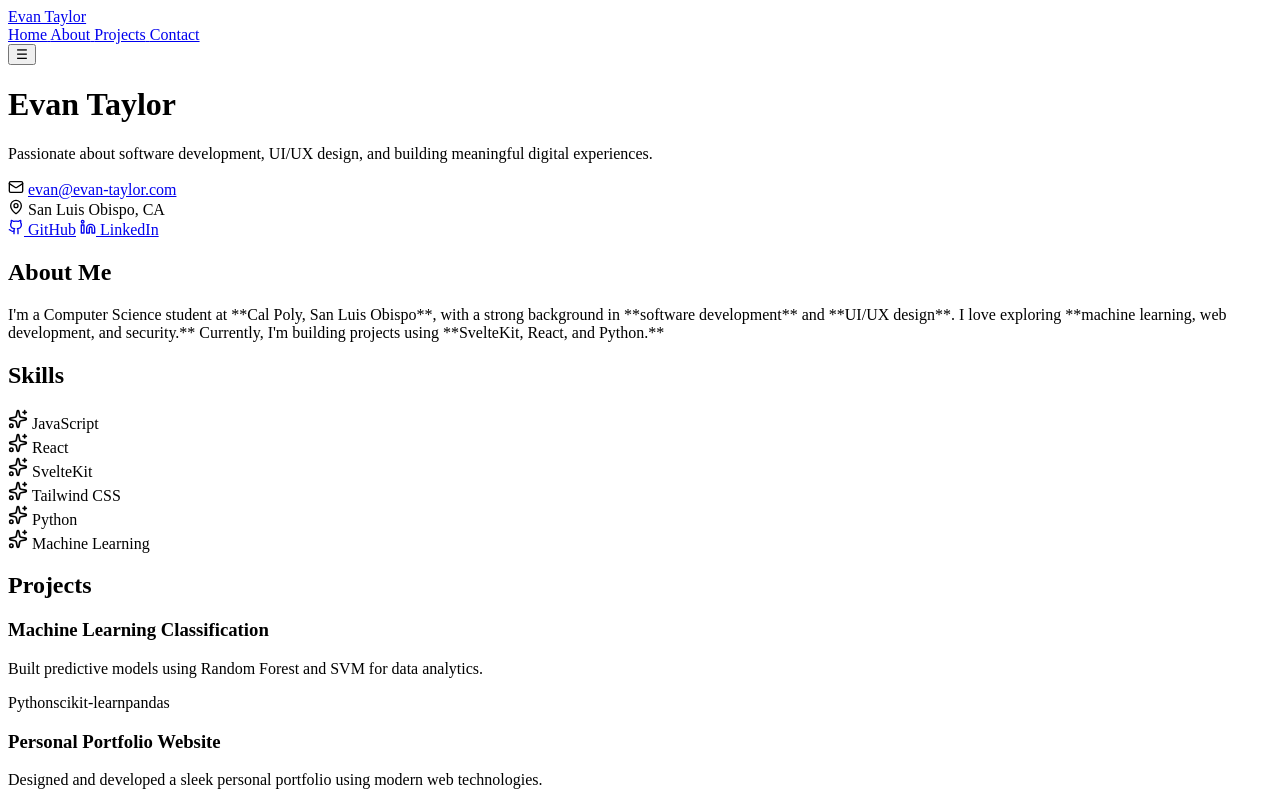
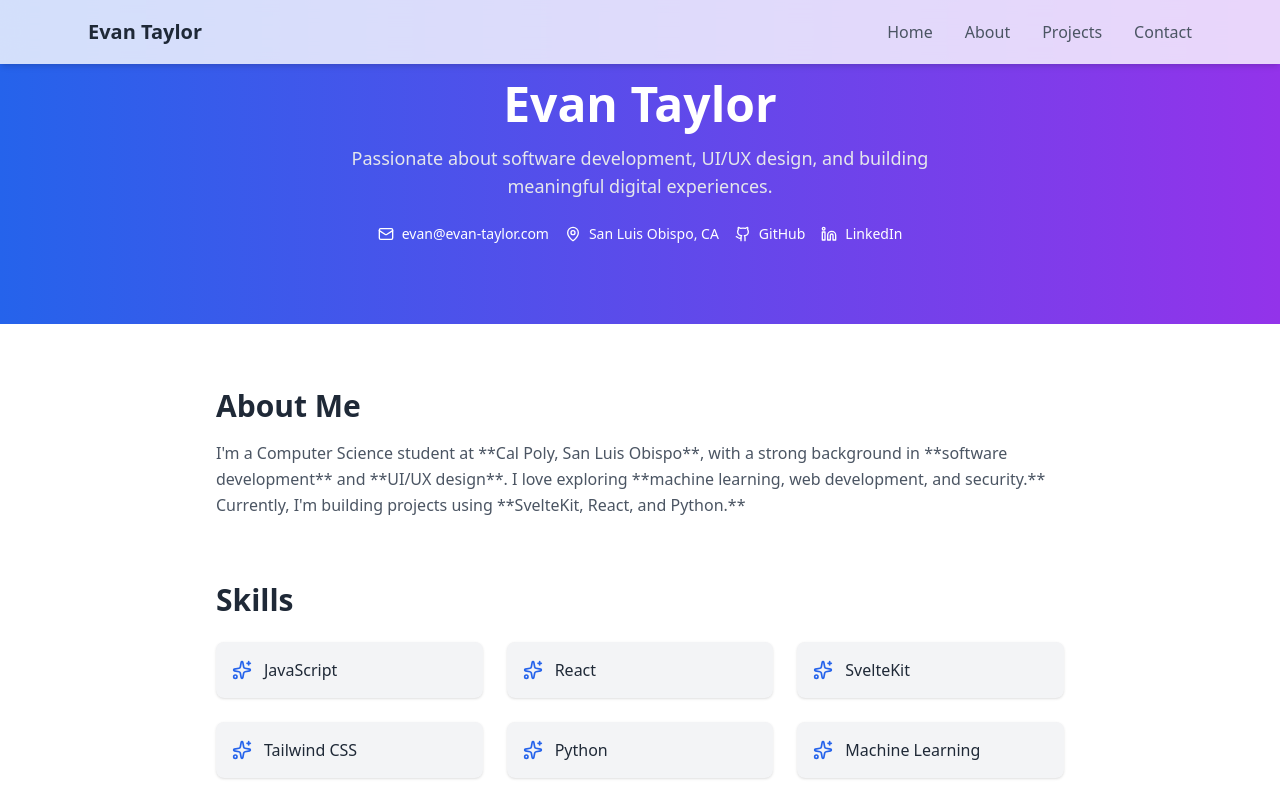
Before and after one commit to evan-taylor/Website, a SvelteKit app: page / in a window 1280 px wide. Shown: the top 800 px of the page. Built offline with nearby package versions, Linux system fonts and the light colour scheme.

Commit message:
Fix for CSS not being applied

```diff
--- a/src/routes/+layout.svelte
+++ b/src/routes/+layout.svelte
@@ -2,8 +2,10 @@
   import { onMount } from "svelte";
   import Navbar from "../components/Navbar.svelte"; // Your navigation bar
   import Footer from "../components/Footer.svelte"; // Your footer
+  import "../styles/global.css";
 
-  let theme = "light"; // Default theme
+
+  let theme = "dark"; // Default theme
 
   // Persist theme selection
   onMount(() => {
--- a/tailwind.config.js
+++ b/tailwind.config.js
@@ -1,17 +1,8 @@
+/** @type {import('tailwindcss').Config} */
 export default {
-    content: ["./index.html", "./src/**/*.{js,ts,jsx,tsx}", "./pages/**/*.{js,ts,jsx,tsx}"],
-    darkMode: "class", // Enables manual dark mode toggle
+    content: ["./src/**/*.{html,js,svelte,ts}"],
     theme: {
-        extend: {
-            colors: {
-                primary: "#2563EB", // Blue
-                secondary: "#1E293B", // Darker gray
-                accent: "#9333EA", // Purple
-            },
-            fontFamily: {
-                sans: ["Inter", "sans-serif"], // Sleek font
-            },
-        },
+        extend: {},
     },
     plugins: [],
 };
--- a/vite.config.js
+++ b/vite.config.js
@@ -1,6 +1,16 @@
-import { sveltekit } from '@sveltejs/kit/vite';
-import { defineConfig } from 'vite';
+import { sveltekit } from "@sveltejs/kit/vite";
+import preprocess from "svelte-preprocess";
 
-export default defineConfig({
-    plugins: [sveltekit()]
-});
+/** @type {import('vite').UserConfig} */
+const config = {
+    plugins: [sveltekit()],
+    css: {
+        preprocessorOptions: {
+            scss: {
+                additionalData: `@import 'src/styles/global.css';`
+            }
+        }
+    }
+};
+
+export default config;
```
